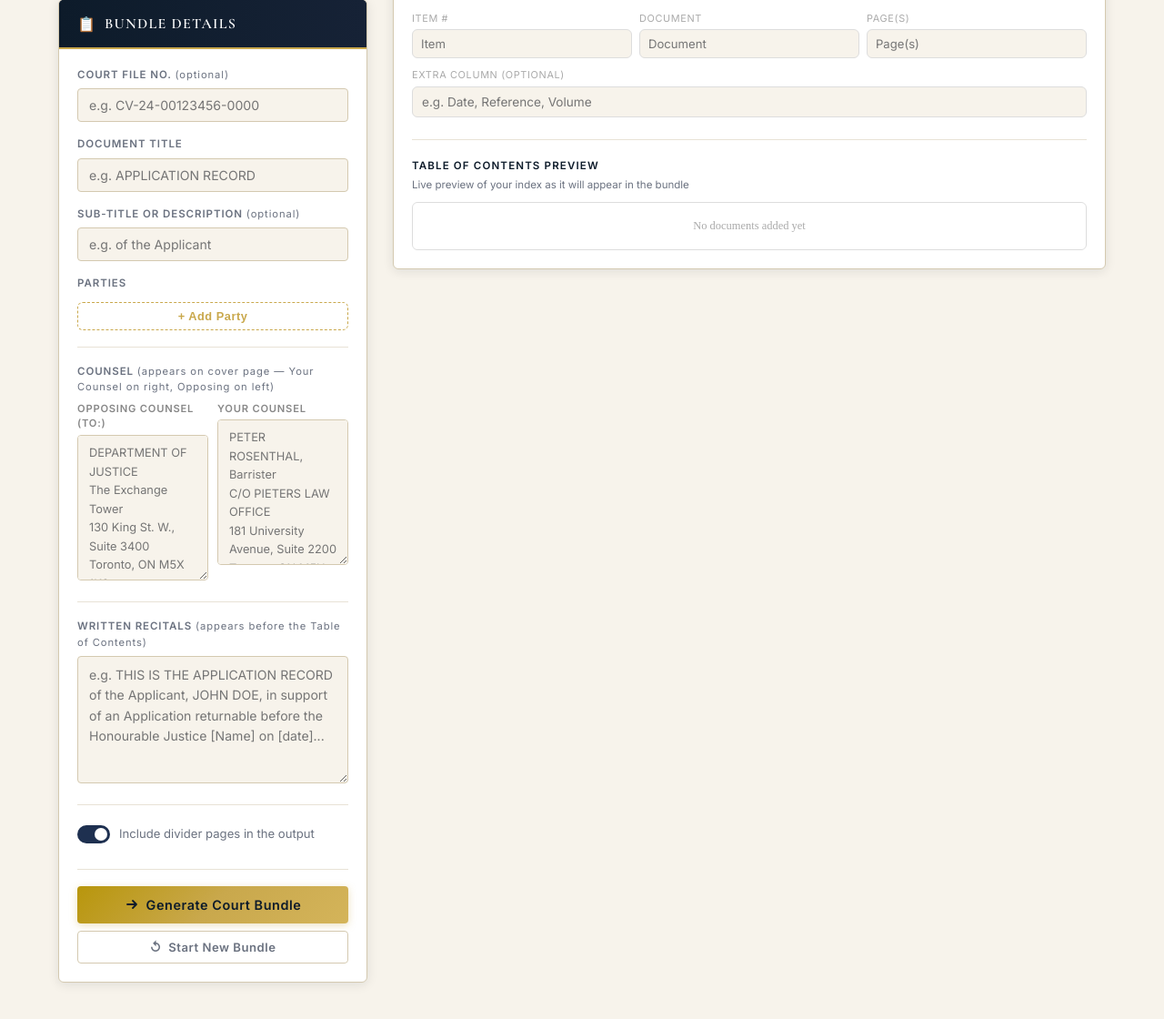
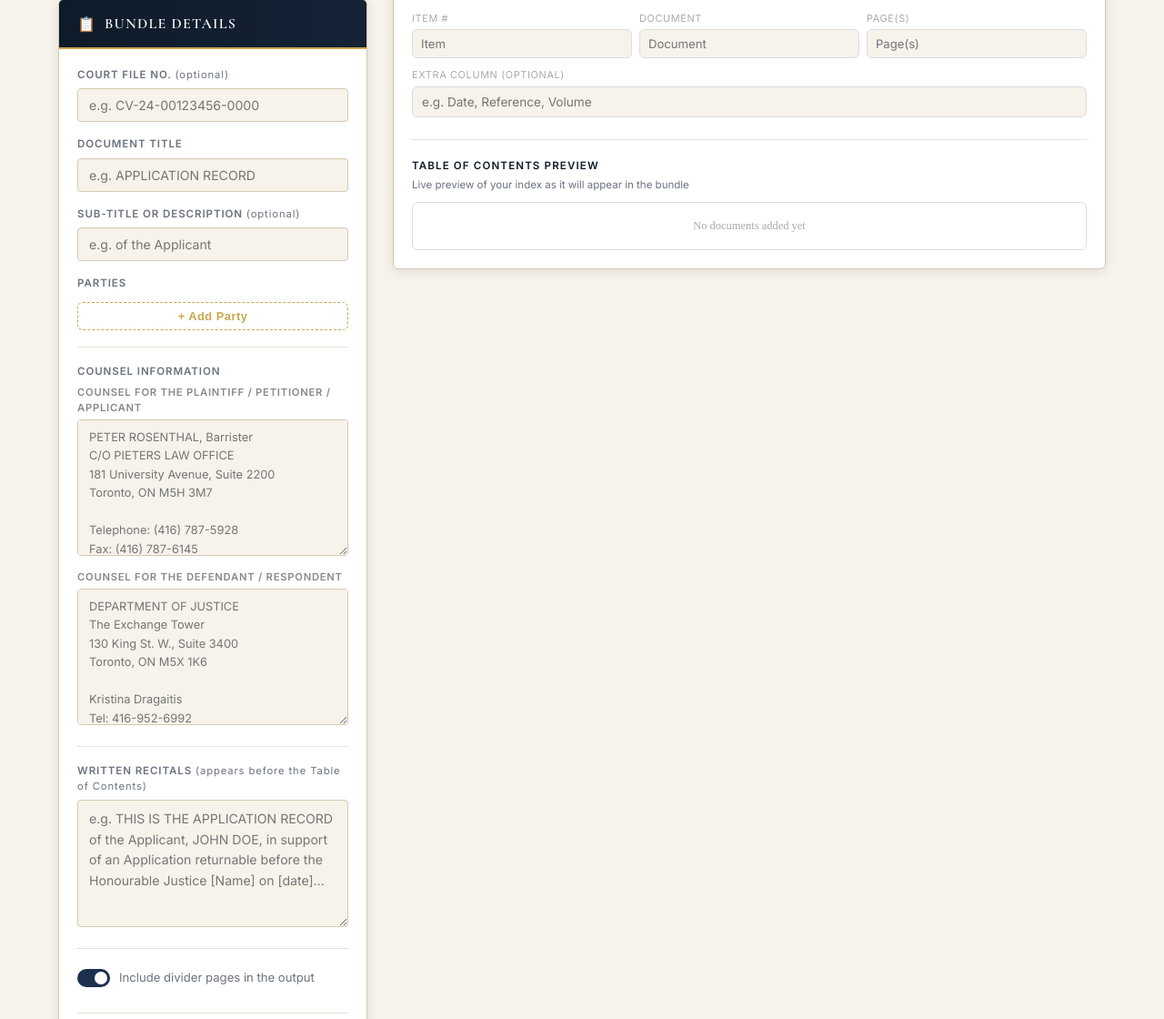
Before and after one commit to AmieOnda2013/bundlemaker, a Flask app: page / in a window 1280 px wide. Shown: the part 621-1741 px from the top of the page at 91% size. Run offline with Flask 3, Linux system fonts and the light colour scheme; the visitor is signed in with stand-in values (Sample User, id 1); data that the repository does not hold is empty.

Commit message:
Counsel layout: plaintiff right-blocked, defendant left-blocked below
- Form labels updated: 'Counsel Information' heading, two stacked
  textareas labelled 'Counsel for the Plaintiff/Petitioner/Applicant'
  and 'Counsel for the Defendant/Respondent'
- PDF cover page: plaintiff counsel block sits on the right half
  (starting at page centre), defendant counsel block sits on the left
  half one space below — matching standard Canadian court document style

Co-Authored-By: Claude Sonnet 4.6 <noreply@anthropic.com>

```diff
--- a/app.py
+++ b/app.py
@@ -588,51 +588,69 @@ def generate_cover_toc(doc_type, items, tabs, title, court_file, parties,
                 story.append(Spacer(1, 0.1*inch))
         story.append(PageBreak())
 
-    # ── Counsel block (two-column: opp on left with TO:, yours on right) ────
+    # ── Counsel block ─────────────────────────────────────────────────────────
+    # Plaintiff/Applicant counsel: right half of page (starting at centre + 1 in)
+    # Defendant/Respondent counsel: left half of page, one line-space below
     if counsel.strip() or opp_counsel.strip():
-        def _counsel_paras(text, bold_first=False):
+        TEXT_W  = 6.25 * inch
+        HALF_W  = TEXT_W / 2          # 3.125 in — mid-point of text area
+        BLOCK_W = HALF_W - 0.1 * inch # slight inset so text doesn't crowd margin
+
+        def _counsel_paras(text):
             """Convert newline-separated text into a list of Paragraphs."""
             paras = []
-            lines = text.strip().split("\n")
             first_content = True
-            for line in lines:
+            for line in text.strip().split("\n"):
                 stripped = line.strip()
                 if not stripped:
-                    paras.append(Spacer(1, 6))
+                    paras.append(Spacer(1, 5))
                     continue
-                if first_content and bold_first:
+                if first_content:
                     st = ParagraphStyle("cb", parent=normal,
-                        fontName="Times-Bold", fontSize=10, leading=15, spaceAfter=2)
+                        fontName="Times-Bold", fontSize=10, leading=15, spaceAfter=1)
                     first_content = False
                 else:
                     st = ParagraphStyle("cn", parent=normal,
-                        fontSize=10, leading=15, spaceAfter=2)
-                    first_content = False
+                        fontSize=10, leading=15, spaceAfter=1)
                 paras.append(Paragraph(stripped, st))
             return paras
 
-        opp_cell = []
+        story.append(Spacer(1, 0.5 * inch))
+
+        # Plaintiff/Applicant counsel — RIGHT block
+        if counsel.strip():
+            plt_tbl = Table(
+                [[" ", _counsel_paras(counsel)]],
+                colWidths=[HALF_W + 0.1*inch, BLOCK_W],
+                style=[
+                    ("VALIGN",        (0,0), (-1,-1), "TOP"),
+                    ("LEFTPADDING",   (0,0), (-1,-1), 0),
+                    ("RIGHTPADDING",  (0,0), (-1,-1), 0),
+                    ("TOPPADDING",    (0,0), (-1,-1), 0),
+                    ("BOTTOMPADDING", (0,0), (-1,-1), 0),
+                ],
+            )
+            story.append(plt_tbl)
+
+        # One blank line between the two blocks
+        if counsel.strip() and opp_counsel.strip():
+            story.append(Spacer(1, 0.25 * inch))
+
+        # Defendant/Respondent counsel — LEFT block
         if opp_counsel.strip():
-            to_st = ParagraphStyle("to_lbl", parent=normal,
-                fontName="Times-Bold", fontSize=10, leading=15, spaceAfter=4)
-            opp_cell.append(Paragraph("TO:", to_st))
-            opp_cell.extend(_counsel_paras(opp_counsel, bold_first=True))
-
-        your_cell = _counsel_paras(counsel, bold_first=True)
-
-        counsel_tbl = Table(
-            [[opp_cell, your_cell]],
-            colWidths=[3.0*inch, 3.25*inch],
-            style=[
-                ("VALIGN", (0,0), (-1,-1), "TOP"),
-                ("LEFTPADDING",  (0,0), (-1,-1), 0),
-                ("RIGHTPADDING", (0,0), (-1,-1), 0),
-                ("TOPPADDING",   (0,0), (-1,-1), 0),
-                ("BOTTOMPADDING",(0,0), (-1,-1), 0),
-            ],
-        )
-        story.append(Spacer(1, 0.5*inch))
-        story.append(counsel_tbl)
+            def_tbl = Table(
+                [[_counsel_paras(opp_counsel), " "]],
+                colWidths=[BLOCK_W, HALF_W + 0.1*inch],
+                style=[
+                    ("VALIGN",        (0,0), (-1,-1), "TOP"),
+                    ("LEFTPADDING",   (0,0), (-1,-1), 0),
+                    ("RIGHTPADDING",  (0,0), (-1,-1), 0),
+                    ("TOPPADDING",    (0,0), (-1,-1), 0),
+                    ("BOTTOMPADDING", (0,0), (-1,-1), 0),
+                ],
+            )
+            story.append(def_tbl)
+
         story.append(PageBreak())
 
     # ── Table of Contents ───────────────────────────────────────────────────
--- a/templates/index.html
+++ b/templates/index.html
@@ -658,15 +658,15 @@ footer span{color:var(--gold)}
 
         <!-- Counsel block -->
         <div class="field">
-          <label>Counsel <span style="font-weight:400;text-transform:none;font-size:0.7rem">(appears on cover page — Your Counsel on right, Opposing on left)</span></label>
-          <div style="display:grid;grid-template-columns:1fr 1fr;gap:10px;margin-top:4px">
+          <label>Counsel Information</label>
+          <div style="display:flex;flex-direction:column;gap:10px;margin-top:4px">
             <div>
-              <div style="font-size:0.7rem;font-weight:600;letter-spacing:0.07em;text-transform:uppercase;color:#888;margin-bottom:4px">Opposing Counsel (TO:)</div>
-              <textarea id="oppCounsel" oninput="saveSettings()" placeholder="DEPARTMENT OF JUSTICE&#10;The Exchange Tower&#10;130 King St. W., Suite 3400&#10;Toronto, ON M5X 1K6&#10;&#10;Kristina Dragaitis&#10;Tel: 416-952-6992&#10;Fax: 416-954-8982&#10;&#10;Counsel for the Respondent" style="width:100%;box-sizing:border-box;min-height:160px;font-size:0.8rem;line-height:1.6;resize:vertical"></textarea>
+              <div style="font-size:0.7rem;font-weight:600;letter-spacing:0.07em;text-transform:uppercase;color:#888;margin-bottom:4px">Counsel for the Plaintiff / Petitioner / Applicant</div>
+              <textarea id="yourCounsel" oninput="saveSettings()" placeholder="PETER ROSENTHAL, Barrister&#10;C/O PIETERS LAW OFFICE&#10;181 University Avenue, Suite 2200&#10;Toronto, ON M5H 3M7&#10;&#10;Telephone: (416) 787-5928&#10;Fax: (416) 787-6145&#10;E-mail: counsel@lawfirm.com&#10;&#10;Solicitors for the Applicants" style="width:100%;box-sizing:border-box;min-height:150px;font-size:0.8rem;line-height:1.6;resize:vertical"></textarea>
             </div>
             <div>
-              <div style="font-size:0.7rem;font-weight:600;letter-spacing:0.07em;text-transform:uppercase;color:#888;margin-bottom:4px">Your Counsel</div>
-              <textarea id="yourCounsel" oninput="saveSettings()" placeholder="PETER ROSENTHAL, Barrister&#10;C/O PIETERS LAW OFFICE&#10;181 University Avenue, Suite 2200&#10;Toronto, ON M5H 3M7&#10;&#10;Telephone: (416) 787-5928&#10;Fax: (416) 787-6145&#10;E-mail: counsel@lawfirm.com&#10;&#10;Solicitors for the Applicants" style="width:100%;box-sizing:border-box;min-height:160px;font-size:0.8rem;line-height:1.6;resize:vertical"></textarea>
+              <div style="font-size:0.7rem;font-weight:600;letter-spacing:0.07em;text-transform:uppercase;color:#888;margin-bottom:4px">Counsel for the Defendant / Respondent</div>
+              <textarea id="oppCounsel" oninput="saveSettings()" placeholder="DEPARTMENT OF JUSTICE&#10;The Exchange Tower&#10;130 King St. W., Suite 3400&#10;Toronto, ON M5X 1K6&#10;&#10;Kristina Dragaitis&#10;Tel: 416-952-6992&#10;Fax: 416-954-8982&#10;&#10;Counsel for the Respondent" style="width:100%;box-sizing:border-box;min-height:150px;font-size:0.8rem;line-height:1.6;resize:vertical"></textarea>
             </div>
           </div>
         </div>
```
